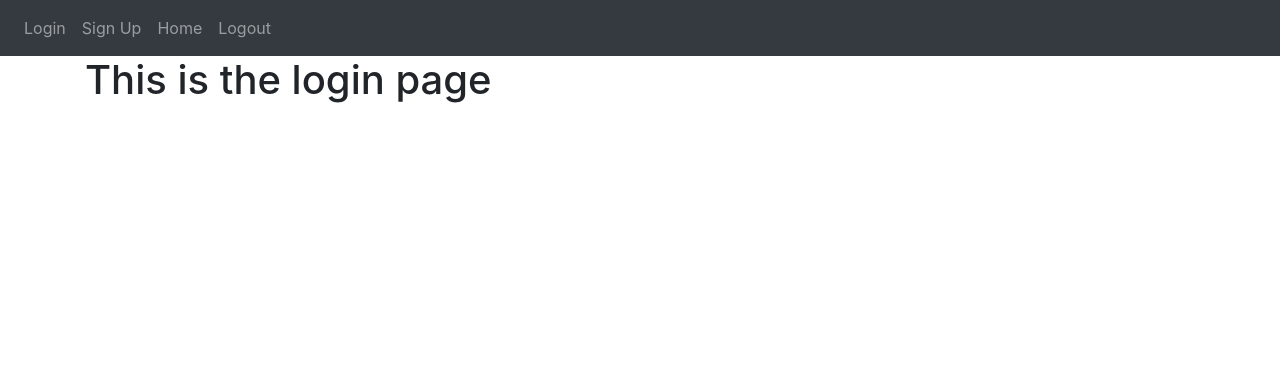
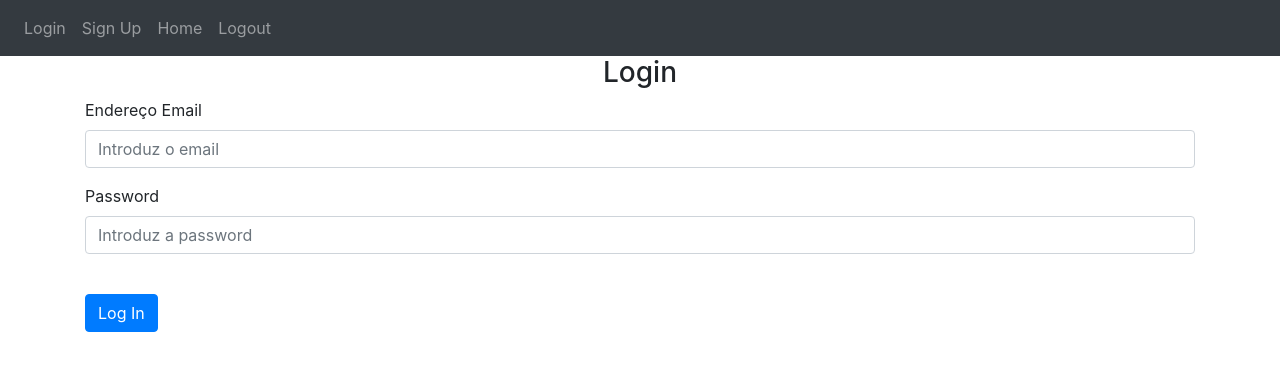
Before and after one commit to BFWheels/Website_ProjetoFinal, a Flask app: page /login in a window 1280 px wide. Shown: the top 371 px of the page. Run offline with Flask 3, Linux system fonts and the light colour scheme; some libraries are stand-ins or nearby versions.

```diff
--- a/website/auth.py
+++ b/website/auth.py
@@ -1,9 +1,9 @@
-from flask import Blueprint,render_template
+from flask import Blueprint,render_template, request
 
 
 auth = Blueprint('auth',__name__)
 
-@auth.route('/login')
+@auth.route('/login', methods=['GET','POST'])
 def login():
     return render_template("login.html", boolean=True)
 
@@ -11,6 +11,12 @@ def login():
 def logout():
     return render_template("home.html")
 
-@auth.route('/sign-up')
+@auth.route('/sign-up',methods=['GET','POST'])
 def sign_up():
+    if request.method== 'POST':
+        email =request.form.get('email')
+        nome = request.form.get('Nome')
+        password1=request.form.get('password1')
+        password2= request.form.get('password2')
+
     return render_template("sign_up.html")
--- a/website/templates/login.html
+++ b/website/templates/login.html
@@ -2,5 +2,33 @@
 
 {%extends "base.html"%} <!-- herança da página base -->
 {% block title %}Login{% endblock %}
-{% block content%} <h1>This is the login page</h1>
+{% block content%}
+<form method="POST">
+    <h3 align="CENTER">Login</h3>
+    <!--Grupo de etiqueta e introdução de email -->
+    <div class="form-group">
+        <label for="email">Endereço Email</label>
+        <input type="email"
+               class="form-control"
+               id="email"
+               name="email"
+               placeholder="Introduz o email">
+
+    </div>
+
+     <!--Grupo de etiqueta e introdução da palavra-chave -->
+     <div class="form-group">
+        <label for="password">Password</label>
+        <input type="password"
+               class="form-control"
+               id="password"
+               name="password"
+               placeholder="Introduz a password">
+
+    </div>
+
+    <br />
+    <!-- botão que se encontra no bootsrap que está na página base-->
+    <button type="submit" class="btn btn-primary">Log In</button>
+</form>
 {% endblock%}
--- a/website/templates/sign_up.html
+++ b/website/templates/sign_up.html
@@ -16,11 +16,11 @@
     </div>
     <!--Grupo de etiqueta e introdução do Nome -->
      <div class="form-group">
-        <label for="Name">Nome</label>
+        <label for="Nome">Nome</label>
         <input type="text"
                class="form-control"
-               id="Name"
-               name="Name"
+               id="Nome"
+               name="Nome"
                placeholder="Introduz o teu nome">
 
     </div>
```
